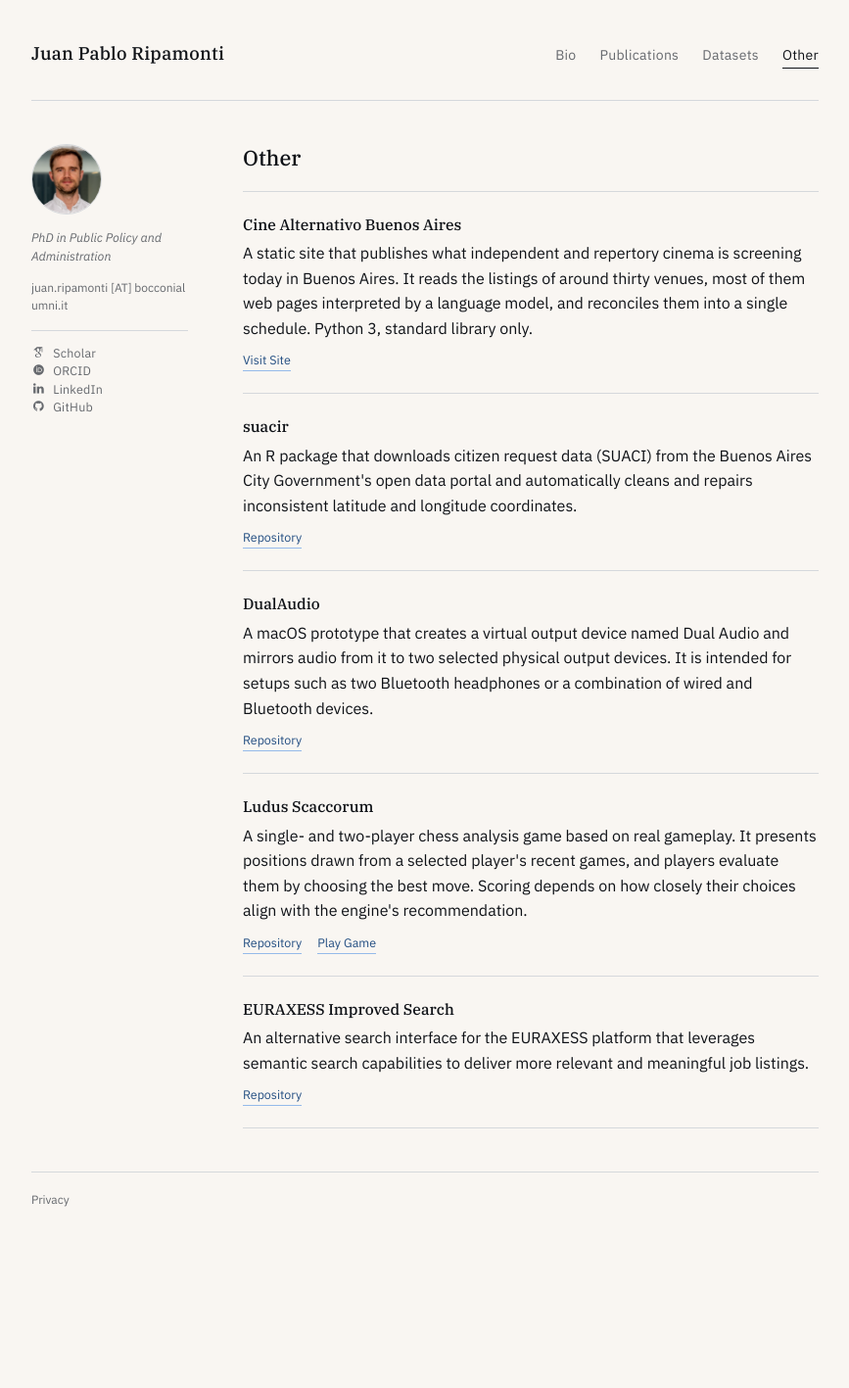
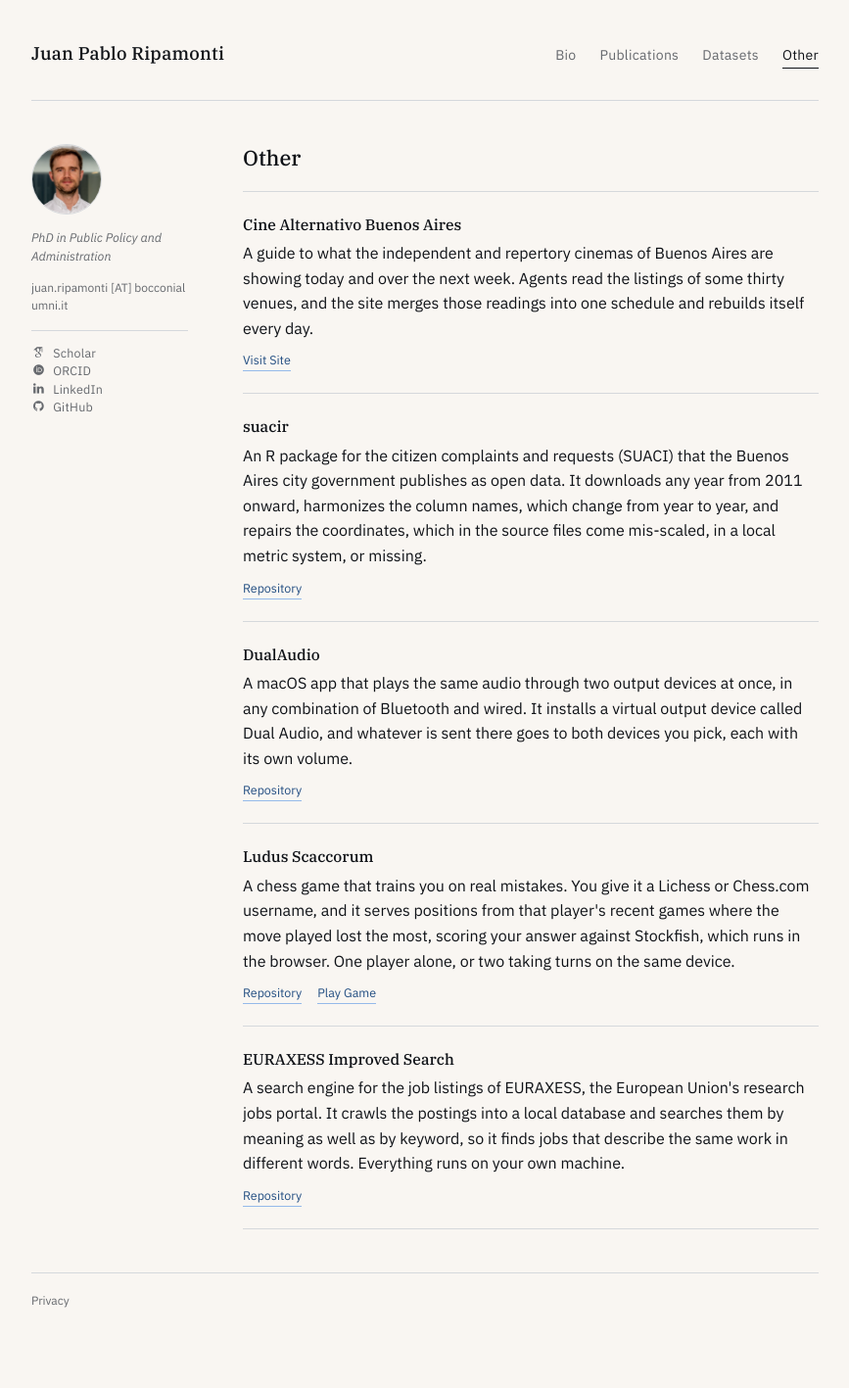
Before and after one commit to jpripamonti/jpripamonti.github.io, a Jekyll site: the page built from software.html, in a window 1280 px wide. Shown: the whole page at 98% size, without its empty margins (206-1073 px from the left). Built offline with Jekyll 4.4.1, drawn with Linux system fonts in a browser that asks for light colours; some web fonts are replaced; before the commit the page ends 1315 px from its top, so only the background shows below that.

Commit message:
Rewrite the project descriptions to say what each one does
Co-Authored-By: Claude Opus 5 <noreply@anthropic.com>

```diff
--- a/_data/software.yaml
+++ b/_data/software.yaml
@@ -1,24 +1,24 @@
 items:
   - title: "Cine Alternativo Buenos Aires"
-    description: "A static site that publishes what independent and repertory cinema is screening today in Buenos Aires. It reads the listings of around thirty venues, most of them web pages interpreted by a language model, and reconciles them into a single schedule. Python 3, standard library only."
+    description: "A guide to what the independent and repertory cinemas of Buenos Aires are showing today and over the next week. Agents read the listings of some thirty venues, and the site merges those readings into one schedule and rebuilds itself every day."
     links:
       - label: "Visit Site"
         url: "https://cinealternativo.com.ar/"
 
   - title: "suacir"
-    description: "An R package that downloads citizen request data (SUACI) from the Buenos Aires City Government's open data portal and automatically cleans and repairs inconsistent latitude and longitude coordinates."
+    description: "An R package for the citizen complaints and requests (SUACI) that the Buenos Aires city government publishes as open data. It downloads any year from 2011 onward, harmonizes the column names, which change from year to year, and repairs the coordinates, which in the source files come mis-scaled, in a local metric system, or missing."
     links:
       - label: "Repository"
         url: "https://github.com/jpripamonti/suacir"
 
   - title: "DualAudio"
-    description: "A macOS prototype that creates a virtual output device named Dual Audio and mirrors audio from it to two selected physical output devices. It is intended for setups such as two Bluetooth headphones or a combination of wired and Bluetooth devices."
+    description: "A macOS app that plays the same audio through two output devices at once, in any combination of Bluetooth and wired. It installs a virtual output device called Dual Audio, and whatever is sent there goes to both devices you pick, each with its own volume."
     links:
       - label: "Repository"
         url: "https://github.com/jpripamonti/dual_audio"
 
   - title: "Ludus Scaccorum"
-    description: "A single- and two-player chess analysis game based on real gameplay. It presents positions drawn from a selected player's recent games, and players evaluate them by choosing the best move. Scoring depends on how closely their choices align with the engine's recommendation."
+    description: "A chess game that trains you on real mistakes. You give it a Lichess or Chess.com username, and it serves positions from that player's recent games where the move played lost the most, scoring your answer against Stockfish, which runs in the browser. One player alone, or two taking turns on the same device."
     links:
       - label: "Repository"
         url: "https://github.com/jpripamonti/ludus_scaccorum"
@@ -26,7 +26,7 @@ items:
         url: "https://jpripamonti.github.io/ludus_scaccorum/"
 
   - title: "EURAXESS Improved Search"
-    description: "An alternative search interface for the EURAXESS platform that leverages semantic search capabilities to deliver more relevant and meaningful job listings."
+    description: "A search engine for the job listings of EURAXESS, the European Union's research jobs portal. It crawls the postings into a local database and searches them by meaning as well as by keyword, so it finds jobs that describe the same work in different words. Everything runs on your own machine."
     links:
       - label: "Repository"
         url: "https://github.com/jpripamonti/euraxess-improved-search"
```
